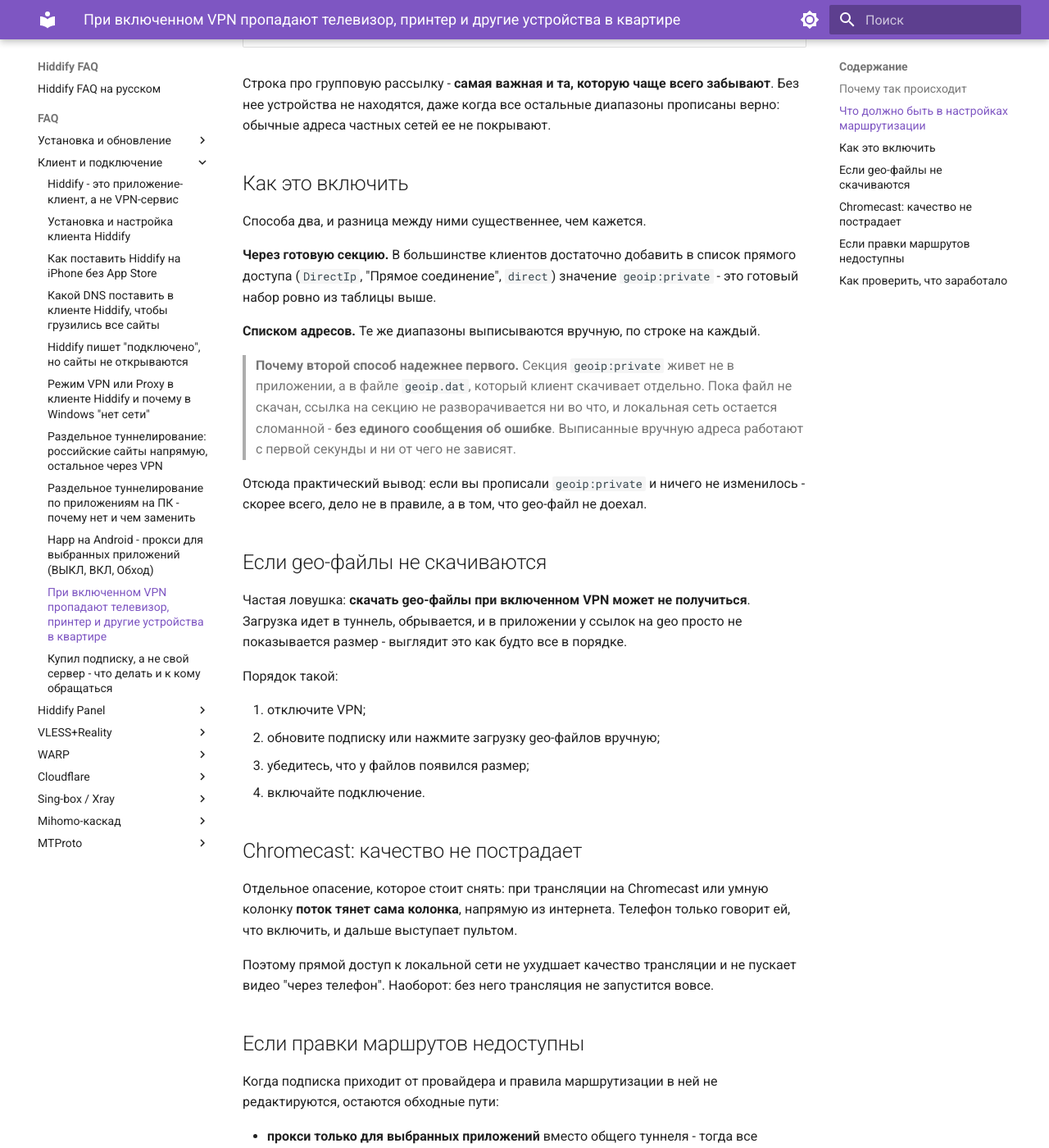
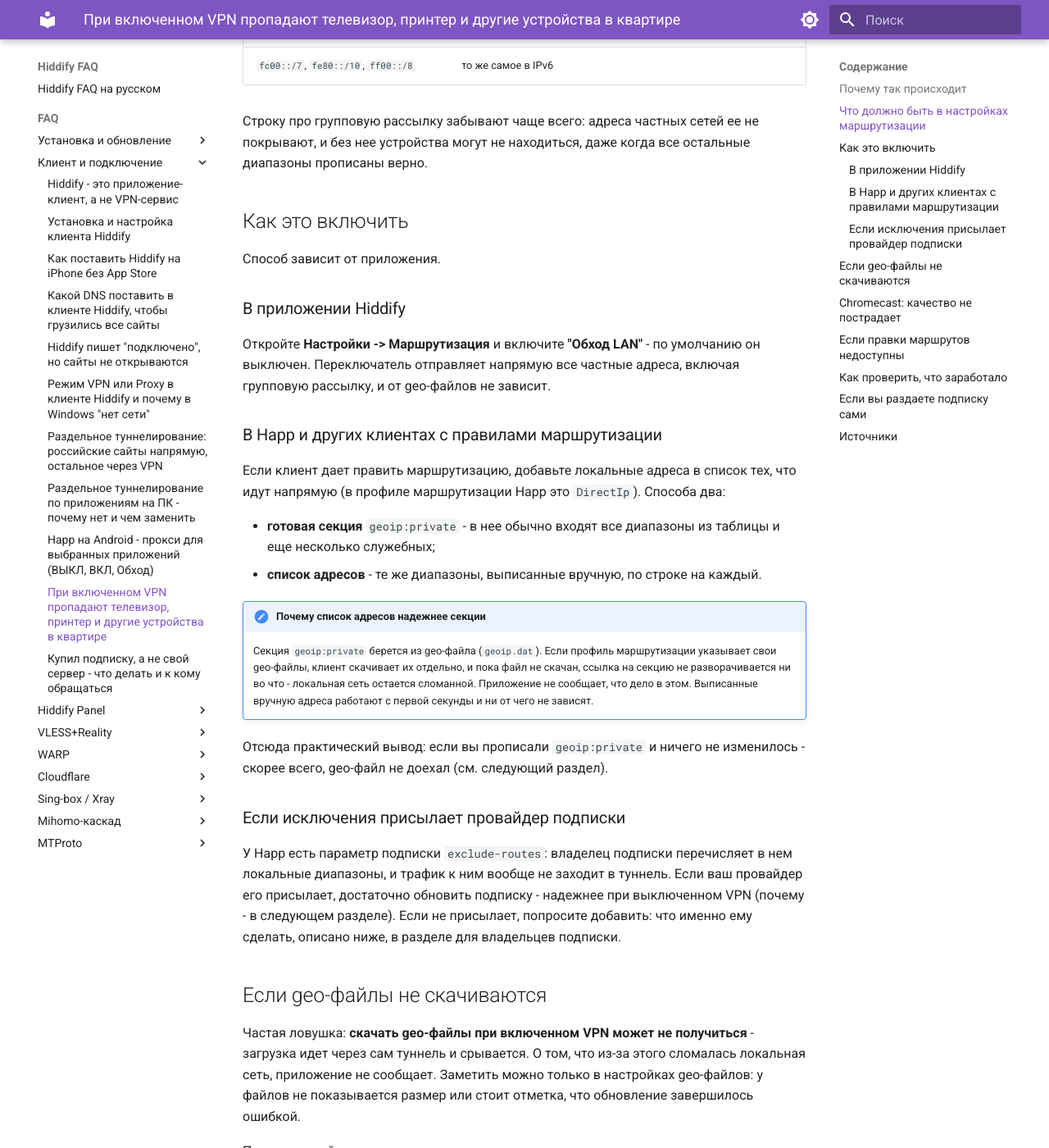
Before and after one commit to dewil/hiddify-faq, an MkDocs documentation site: the page built from docs/faq/client/local-devices-disappear-under-vpn.md, in a window 1280 px wide and 1400 px high, scrolled down 1224 px. Shown: the whole window at 82% size. Built offline with MkDocs 1.6.1 and Material for MkDocs 9.7.7, drawn with Linux system fonts in a browser that asks for light colours; some of the changed text lies outside the part shown.

Commit message:
faq/client: локальные устройства под VPN - сверка с текущим состоянием клиентов
- Hiddify: переключатель "Обход LAN" (Настройки -> Маршрутизация,
  по умолчанию выключен) - ip_is_private, от geo-файлов не зависит.
- Happ: exclude-routes присылает владелец подписки; пользователю -
  обновить подписку, надежнее при выключенном VPN.
- Раздел для владельцев подписки: диапазоны адресами в DirectIp рядом
  с geoip:private, exclude-routes (не -set) и Provider ID.
- Исправлено: geoip:private шире таблицы; о сорванной загрузке geo
  приложение все же пишет в настройках geo-файлов; про 224.0.0.0/3
  без категоричности; Chromecast - оговорка про дублирование экрана.
- Оформление как у соседних страниц: !!! note, источники, подвал.

Co-Authored-By: Claude Opus 5.5 <noreply@anthropic.com>
Claude-Session: https://claude.ai/code/session_01PvxxqBKs3tnexUweekUCCL

````diff
--- a/docs/faq/client/local-devices-disappear-under-vpn.md
+++ b/docs/faq/client/local-devices-disappear-under-vpn.md
@@ -1,24 +1,25 @@
 ---
 title: При включенном VPN пропадают телевизор, принтер и другие устройства в квартире
-description: Почему при подключенном VPN перестают находиться Chromecast, телевизор, принтер, NAS и веб-морда роутера, и как вернуть локальную сеть, не выключая туннель.
+description: Почему при подключенном VPN перестают находиться Chromecast, телевизор, принтер, NAS и страница настроек роутера. Как вернуть локальную сеть, не выключая туннель, в приложении Hiddify и в Happ и что может сделать владелец подписки.
 tags:
   - client
   - troubleshooting
   - маршрутизация
   - локальная сеть
+  - happ
 ---
 
 # При включенном VPN пропадают телевизор, принтер и другие устройства в квартире
 
-Типичная картина: интернет через VPN работает, а телефон перестает видеть Chromecast, телевизор, сетевой принтер, NAS или веб-страницу роутера по адресу вида `192.168.1.1`. Стоит выключить подключение - все возвращается.
+Типичная картина: интернет через VPN работает, а телефон перестает видеть Chromecast, телевизор, сетевой принтер, NAS или страницу настроек роутера по адресу вида `192.168.1.1`. Стоит выключить подключение - все возвращается.
 
-Это не поломка приложения и не сломанный конфиг. Так ведет себя туннель, которому не сказали, что локальную сеть трогать не надо.
+Приложение при этом исправно: так ведет себя туннель, которому не сказали, что локальную сеть трогать не надо.
 
 ## Почему так происходит
 
-В режиме VPN клиент заворачивает в туннель **весь** трафик устройства, а не только тот, что идет в интернет. Обращение к соседнему устройству в той же квартире тоже уходит в туннель - и, разумеется, на сервере в другой стране никакого вашего телевизора нет.
+В режиме VPN клиент заворачивает в туннель **весь** трафик устройства - и тот, что идет в интернет, и обращения к соседнему устройству в той же квартире. А на сервере в другой стране вашего телевизора нет.
 
-Отдельно ломается **обнаружение**. Телефон ищет Chromecast и принтер не по адресу, а рассылкой по локальной сети (mDNS, групповая рассылка на `224.0.0.251`). Если групповая рассылка уходит в туннель, устройства просто не находятся - в приложении не появляется даже список.
+Отдельно ломается **обнаружение**. Адреса устройств телефон заранее не знает и ищет Chromecast и принтер рассылкой по локальной сети (mDNS, групповая рассылка на `224.0.0.251`). Если групповая рассылка уходит в туннель, устройства просто не находятся - в приложении не появляется даже список.
 
 Поэтому симптомы бывают двух видов, и лечатся они одинаково:
 
@@ -27,46 +28,62 @@ tags:
 
 ## Что должно быть в настройках маршрутизации
 
-Локальные диапазоны должны идти **напрямую**, мимо туннеля. Полный набор:
+Локальные диапазоны должны идти **напрямую**, мимо туннеля. Набор, который нужен для домашних устройств:
 
 | Диапазон | Что это |
 | --- | --- |
 | `192.168.0.0/16`, `10.0.0.0/8`, `172.16.0.0/12` | домашние и офисные сети |
-| `169.254.0.0/16` | адреса, которые устройства берут сами, когда нет роутера |
+| `169.254.0.0/16` | адреса, которые устройства назначают себе сами, если не получили адрес от роутера |
 | `224.0.0.0/3` | групповая рассылка: обнаружение Chromecast, принтеров, колонок |
-| `127.0.0.0/8`, `::1/128` | сам компьютер |
+| `127.0.0.0/8`, `::1/128` | само устройство |
 | `fc00::/7`, `fe80::/10`, `ff00::/8` | то же самое в IPv6 |
 
-Строка про групповую рассылку - **самая важная и та, которую чаще всего забывают**. Без нее устройства не находятся, даже когда все остальные диапазоны прописаны верно: обычные адреса частных сетей ее не покрывают.
+Строку про групповую рассылку забывают чаще всего: адреса частных сетей ее не покрывают, и без нее устройства могут не находиться, даже когда все остальные диапазоны прописаны верно.
 
 ## Как это включить
 
-Способа два, и разница между ними существеннее, чем кажется.
+Способ зависит от приложения.
 
-**Через готовую секцию.** В большинстве клиентов достаточно добавить в список прямого доступа (`DirectIp`, "Прямое соединение", `direct`) значение `geoip:private` - это готовый набор ровно из таблицы выше.
+### В приложении Hiddify
 
-**Списком адресов.** Те же диапазоны выписываются вручную, по строке на каждый.
+Откройте **Настройки -> Маршрутизация** и включите **"Обход LAN"** - по умолчанию он выключен. Переключатель отправляет напрямую все частные адреса, включая групповую рассылку, и от geo-файлов не зависит.
 
-> **Почему второй способ надежнее первого.** Секция `geoip:private` живет не в приложении, а в файле `geoip.dat`, который клиент скачивает отдельно. Пока файл не скачан, ссылка на секцию не разворачивается ни во что, и локальная сеть остается сломанной - **без единого сообщения об ошибке**. Выписанные вручную адреса работают с первой секунды и ни от чего не зависят.
+### В Happ и других клиентах с правилами маршрутизации
 
-Отсюда практический вывод: если вы прописали `geoip:private` и ничего не изменилось - скорее всего, дело не в правиле, а в том, что geo-файл не доехал.
+Если клиент дает править маршрутизацию, добавьте локальные адреса в список тех, что идут напрямую (в профиле маршрутизации Happ это `DirectIp`). Способа два:
+
+- **готовая секция** `geoip:private` - в нее обычно входят все диапазоны из таблицы и еще несколько служебных;
+- **список адресов** - те же диапазоны, выписанные вручную, по строке на каждый.
+
+!!! note "Почему список адресов надежнее секции"
+    Секция `geoip:private` берется из geo-файла (`geoip.dat`). Если профиль маршрутизации указывает свои geo-файлы, клиент скачивает их отдельно, и пока файл не скачан, ссылка на секцию не разворачивается ни во что - локальная сеть остается сломанной. Приложение не сообщает, что дело в этом. Выписанные вручную адреса работают с первой секунды и ни от чего не зависят.
+
+Отсюда практический вывод: если вы прописали `geoip:private` и ничего не изменилось - скорее всего, geo-файл не доехал (см. следующий раздел).
+
+### Если исключения присылает провайдер подписки
+
+У Happ есть параметр подписки `exclude-routes`: владелец подписки перечисляет в нем локальные диапазоны, и трафик к ним вообще не заходит в туннель. Если ваш провайдер его присылает, достаточно обновить подписку - надежнее при выключенном VPN (почему - в следующем разделе). Если не присылает, попросите добавить: что именно ему сделать, описано ниже, в разделе для владельцев подписки.
 
 ## Если geo-файлы не скачиваются
 
-Частая ловушка: **скачать geo-файлы при включенном VPN может не получиться**. Загрузка идет в туннель, обрывается, и в приложении у ссылок на geo просто не показывается размер - выглядит это как будто все в порядке.
+Частая ловушка: **скачать geo-файлы при включенном VPN может не получиться** - загрузка идет через сам туннель и срывается. О том, что из-за этого сломалась локальная сеть, приложение не сообщает. Заметить можно только в настройках geo-файлов: у файлов не показывается размер или стоит отметка, что обновление завершилось ошибкой.
 
 Порядок такой:
 
 1. отключите VPN;
-2. обновите подписку или нажмите загрузку geo-файлов вручную;
-3. убедитесь, что у файлов появился размер;
-4. включайте подключение.
+2. обновите подписку или запустите загрузку geo-файлов вручную;
+3. убедитесь, что у файлов появился размер и нет отметки об ошибке;
+4. включите подключение.
+
+Если маршрутизация приходит вместе с подпиской, Happ может заново загружать geo-файлы при каждом ее обновлении. Поэтому и саму подписку надежнее обновлять при выключенном VPN.
 
 ## Chromecast: качество не пострадает
 
-Отдельное опасение, которое стоит снять: при трансляции на Chromecast или умную колонку **поток тянет сама колонка**, напрямую из интернета. Телефон только говорит ей, что включить, и дальше выступает пультом.
+Отдельное опасение, которое стоит снять: когда вы запускаете видео или музыку на Chromecast, телевизоре или умной колонке из приложения, **поток тянет само устройство**, напрямую из интернета. Телефон только говорит ему, что включить, и дальше выступает пультом.
 
-Поэтому прямой доступ к локальной сети не ухудшает качество трансляции и не пускает видео "через телефон". Наоборот: без него трансляция не запустится вовсе.
+Поэтому прямой доступ к локальной сети не ухудшает качество трансляции и не пускает видео "через телефон". Наоборот: без него трансляция не запустится вовсе. Исключение - дублирование экрана: там картинку передает сам телефон, но по домашней сети, и при исключенной локальной сети этот трафик тоже идет мимо VPN.
+
+Обратная сторона: устройству VPN на телефоне и не помогает. Если сервис в вашей сети замедляют, на телевизоре он будет работать так же, как без VPN.
 
 ## Если правки маршрутов недоступны
 
@@ -78,6 +95,29 @@ tags:
 
 ## Как проверить, что заработало
 
-При включенном VPN откройте в браузере адрес веб-страницы роутера (обычно `192.168.1.1` или `192.168.0.1`). Открылась - локальный трафик идет напрямую. Не открылась - правило не применилось: проверьте, что geo-файл скачан, либо выпишите диапазоны из таблицы вручную.
+При включенном VPN откройте в браузере страницу настроек роутера (обычно `192.168.1.1` или `192.168.0.1`). Открылась - локальный трафик идет напрямую. Не открылась - исключение не применилось: в Hiddify проверьте переключатель "Обход LAN", в Happ - что geo-файл скачан, либо выпишите диапазоны из таблицы вручную.
 
-Обнаружение по групповой рассылке проверяется отдельно: если страница роутера открывается, а Chromecast по-прежнему не находится - не хватает именно строки `224.0.0.0/3`.
+Обнаружение по групповой рассылке проверяется отдельно: если страница роутера открывается, а Chromecast находится только при выключенном VPN, скорее всего, не хватает строки `224.0.0.0/3`.
+
+## Если вы раздаете подписку сами
+
+Раздел для владельцев панелей и серверов подписки: поправить это на своей стороне дешевле, чем объяснять каждому пользователю.
+
+- **Выпишите частные диапазоны адресами** в прямой список раздаваемой маршрутизации (`DirectIp` в профиле Happ) в дополнение к `geoip:private`. Адреса работают с первой секунды, даже если geo-файлы у клиента не скачались, а секция продолжает покрывать остальное.
+- **Для Happ пришлите исключения параметром `exclude-routes`** - заголовком ответа подписки или строкой `#exclude-routes: ...` в начале ее тела. Адреса перечисляются в одну строку через запятую, например:
+
+    ```
+    exclude-routes: 192.168.0.0/16, 10.0.0.0/8, 172.16.0.0/12, 169.254.0.0/16, 224.0.0.0/3, fc00::/7, fe80::/10, ff00::/8
+    ```
+
+- `exclude-routes` относится к расширенным параметрам Happ и работает только при указанном в подписке **Provider ID**.
+- Берите дописывающий `exclude-routes`: соседний `exclude-routes-set` перед установкой очищает список исключений в приложении вместе со всем, что там было. Цена дописывающей формы - ваши диапазоны возвращаются при каждом обновлении подписки, насовсем убрать их пользователь не сможет.
+- Исключения доезжают до клиента только с обновлением подписки - скажите пользователям, что ее нужно обновить.
+
+## Источники
+
+На основе опыта автора hiddify-faq и [документации Happ по управлению приложением](https://www.happ.su/main/ru/dev-docs/app-management).
+
+---
+
+Не помогло или есть уточняющий вопрос - заходите в русское сообщество [@hiddify_rus](https://t.me/hiddify_rus).
````
